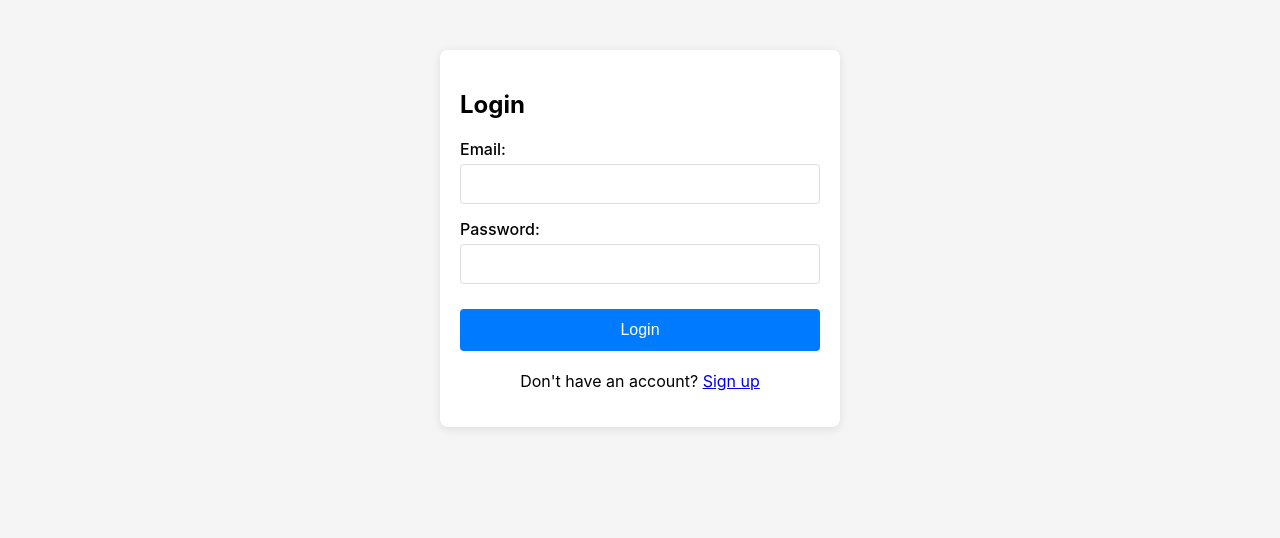
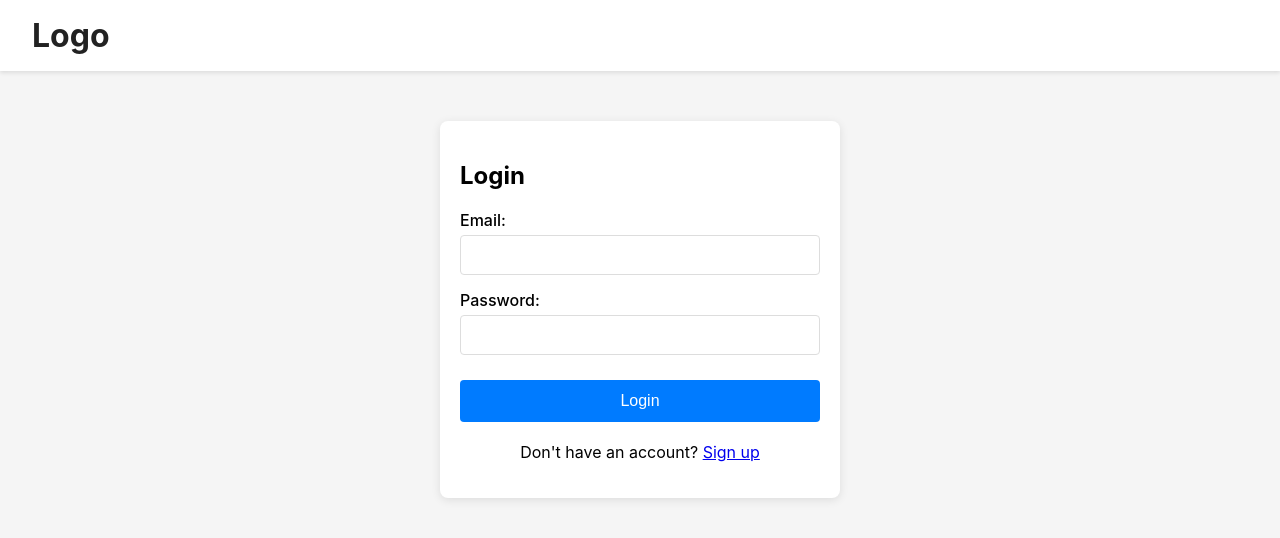
Before and after one commit to imrajatpanwar/graphykon, a React (Create React App) app in the folder client/: page /login in a window 1280 px wide. Shown: the top 538 px of the page. Built offline with nearby package versions, Linux system fonts and the light colour scheme.

Commit message:
Add global Header component and update styles

```diff
--- a/client/src/App.js
+++ b/client/src/App.js
@@ -5,12 +5,14 @@ import PrivateRoute from './components/PrivateRoute';
 import Login from './components/Login';
 import Signup from './components/Signup';
 import Home from './components/Home';
+import Header from './components/Header';
 
 function App() {
   return (
     <AuthProvider>
       <Router>
         <div className="App">
+          <Header />
           <Routes>
             <Route path="/login" element={<Login />} />
             <Route path="/signup" element={<Signup />} />
--- /dev/null
+++ b/client/src/components/Header.css
@@ -0,0 +1,22 @@
+.header {
+  background: #fff;
+  color: #222;
+  padding: 1rem 2rem;
+  text-align: center;
+  box-shadow: 0 2px 4px rgba(0,0,0,0.1);
+  display: flex;
+  align-items: center;
+}
+
+.logo {
+  font-size: 2rem;
+  font-weight: 700;
+  text-align: left;
+  color: #222;
+}
+
+.header h1 {
+  margin: 0;
+  font-size: 2rem;
+  font-weight: 700;
+}
--- /dev/null
+++ b/client/src/components/Header.js
@@ -0,0 +1,13 @@
+import React from 'react';
+import '../index.css';
+import './Header.css';
+
+const Header = () => {
+  return (
+    <header className="header">
+      <div className="logo">Logo</div>
+    </header>
+  );
+};
+
+export default Header;
```
Also changed, not shown: client/src/components/Login.js (indentation only), 1 other file (tests, documents, lock files or other folders).
